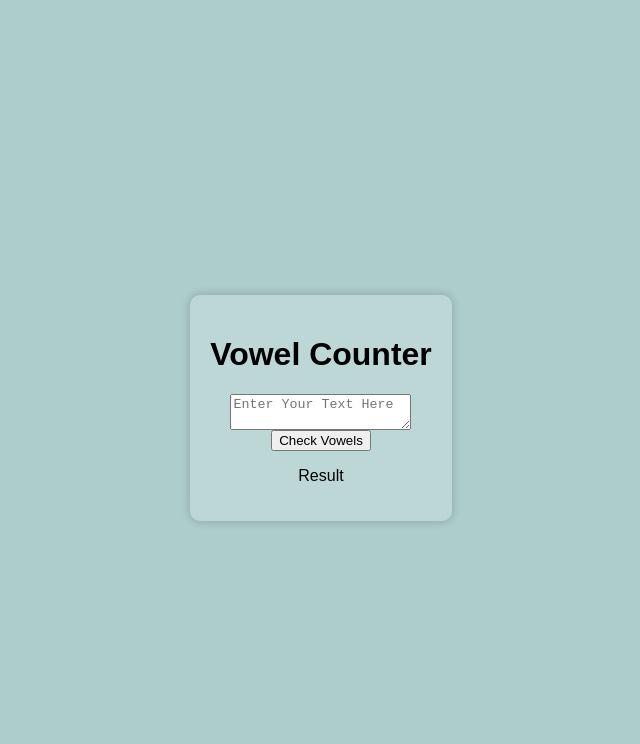
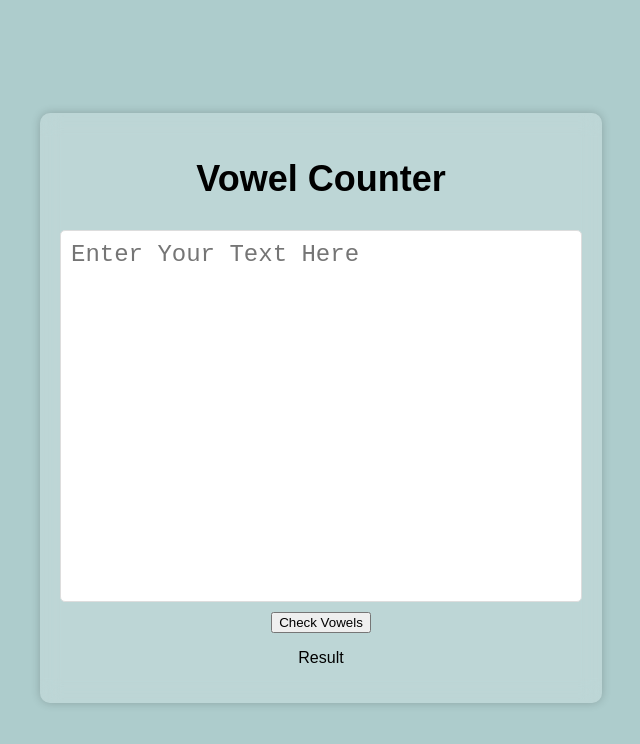
Before and after one commit to genious86/vowel-counter, a plain HTML site: page index.html in a window 1280 px wide. Shown: the whole page, without its empty margins (319-959 px from the left). Drawn offline with Linux system fonts and the light colour scheme.

Commit message:
container hover, h1 znd text area styling

```diff
--- a/styles.css
+++ b/styles.css
@@ -17,3 +17,24 @@ body {
     flex-direction: column;
     align-items: center;
 }
+
+.container:hover{
+    box-shadow: 0px 4px 20px rgba(0, 0, 0, 0.3);
+}
+
+h1{
+    font-size: 36px;
+    margin-bottom: 20px;
+}
+
+textarea{
+    width: 500px;
+    height: 350px;
+    margin: 10px auto;
+    display: block;
+    font-size: 24px;
+    padding: 10px;
+    border: 1px solid #dddddd;
+    border-radius: 5px;
+    resize: none;
+}
```
